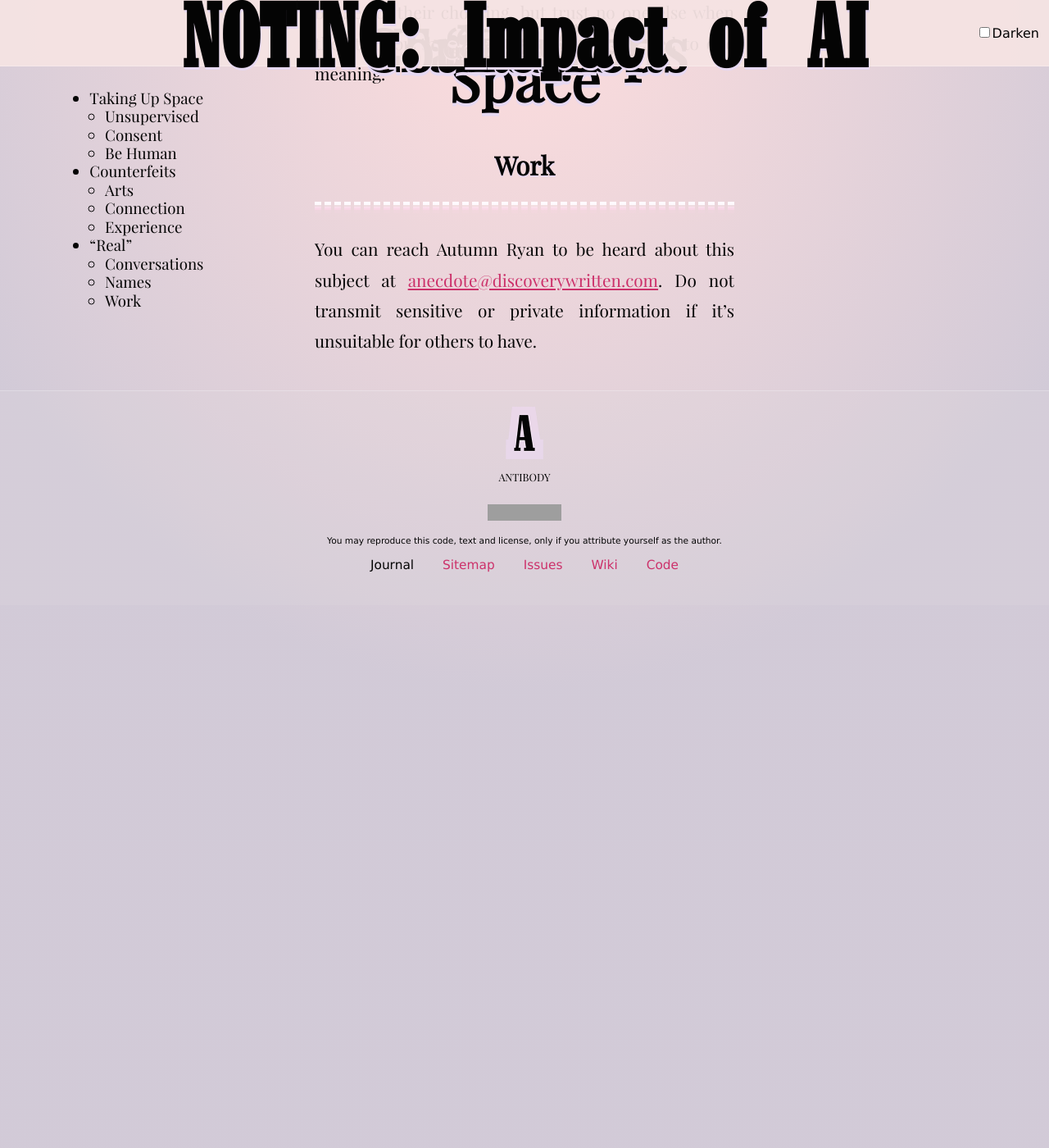
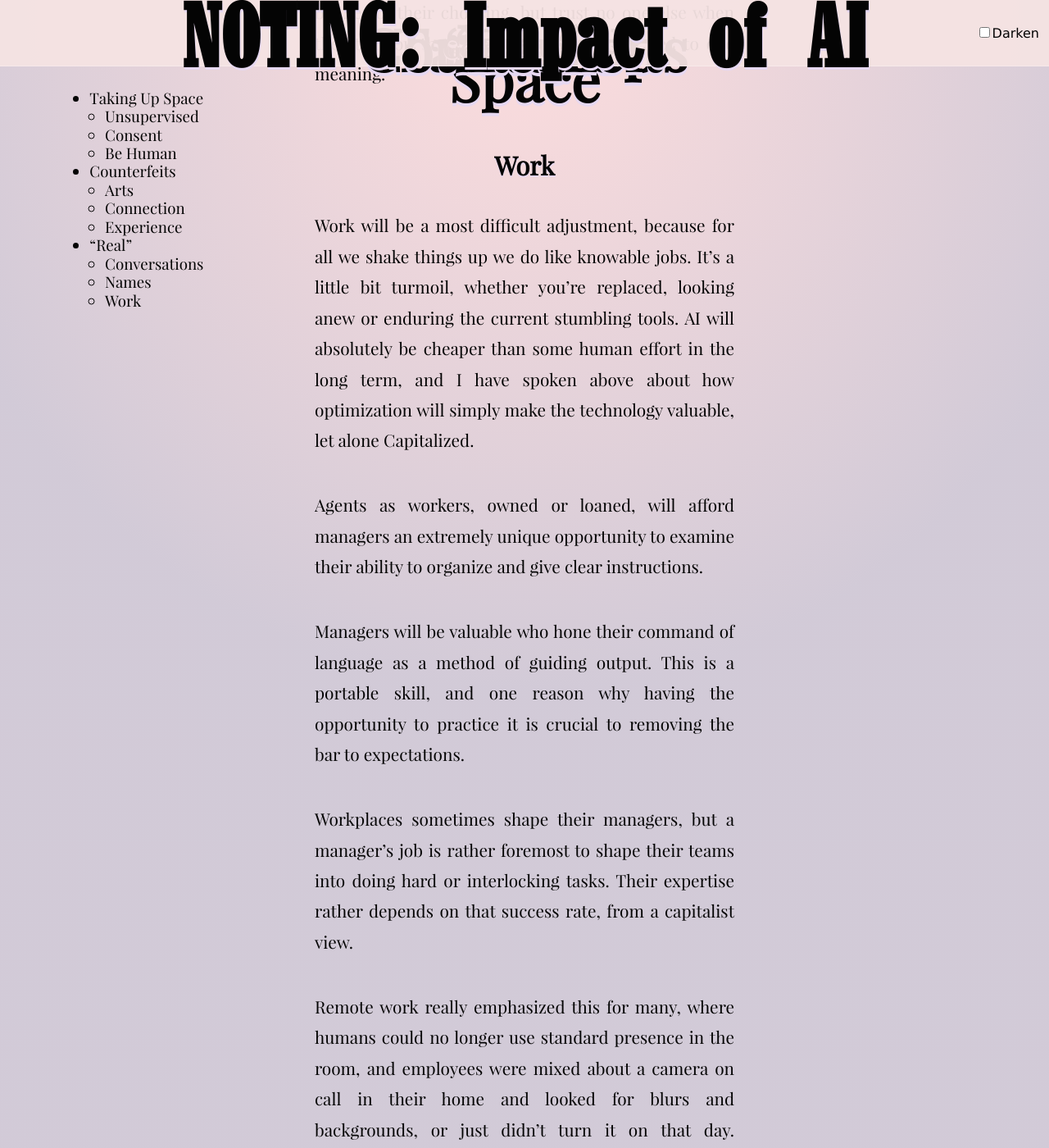
Before and after one commit to tiliv/antibody, a Jekyll site: the page built from docs/journal/autumn-ryan-Impact-of-AI/index.md, in a window 1280 px wide and 1400 px high, scrolled down 53999 px. Shown: the whole window at 82% size. Built offline with Jekyll 4.4.1, drawn with Linux system fonts in a browser that asks for light colours; before the commit the page ends 54737 px from its top, so only the background shows below that; some of the changed text lies outside the part shown; grey boxes are pictures that could not be loaded.

```diff
--- a/docs/journal/autumn-ryan-Impact-of-AI/index.md
+++ b/docs/journal/autumn-ryan-Impact-of-AI/index.md
@@ -27,7 +27,7 @@
 
 This isn't training yet (they can't hire enough LLM talent everywhere at once) but certainly facilitates its next application. The true Targeted Advertising is coming.
 
-AIs will indeed get to know you individually, they will indeed become many, because there will be farms of You, shelves of models of You, accepting things on your behalf, things you """are likely to have consented to using conventional technology""".
+AIs will indeed get to know you individually, they will indeed become many, because there will be farms of You, shelves of models of You, accepting things on your behalf, things you “““are likely to have consented to using conventional technology”””.
 
 The Businesses carved out in their first strike the ability for AI to make decisions. In the courts of the future, Businesses will argue that their models can impersonate your buying habits so well that they can literally purchase things for you and you must intervene to legally preempt a charge on a card you just got and haven't used. Don't even think hard about it: Your phone Network sells your Location and your Credit Card sells your activity to the specific stores you were predicted to visit this week, to the shelves at the grocery store for a new product on steeeeeeep Discount For You, preying on your poverty. Stores get personalized sales that they no longer control because the AIs do that like inverse Door Dash coming to sell something. Prices get fake because you have to wait for the AIs to offer something reasonable. They'll send Strangers to intercept our travel routes with offers, the billboards having already been programmed by the minute for the individuals predicted to be there.
 
@@ -363,7 +363,7 @@
 
 In a few decades, we'd ironed that out to just mostly Skype going robo as you were banished a lot from the UDP plane for one turn for inscrutable reasons. Call it network shaping hazards or protocol inefficiencies, sometimes the computers just bloinked at us, and we always take it as noise, smeared Something Else, between the Real Data it rides with.
 
-Now their bloinking is in text and audio and video. (ChatGPT Voice Mode has been weird to me.) It's between the lines, what the LLM leaves out (or is ordered to like that """sputnik moment""" DeepSeek R1). Their guile is not just in the missing stuff, but in the absolute need to arrive at an ending that rationalized before the parts tried. It'll say anything to turn in that paper, because that's what papers do, they turn in.
+Now their bloinking is in text and audio and video. (ChatGPT Voice Mode has been weird to me.) It's between the lines, what the LLM leaves out (or is ordered to like that “““sputnik moment””” DeepSeek R1). Their guile is not just in the missing stuff, but in the absolute need to arrive at an ending that rationalized before the parts tried. It'll say anything to turn in that paper, because that's what papers do, they turn in.
 
 We will forever be able to tell language-capable model AIs what we want in our own best vocabulary (which are sometimes imprecise compared to code, but both come from careful attention). We can teach it what is wrong. There is the small matter of it remembering the next time it teleports in front of us like a Good Place Janet. The memory gap will not be so dire soon. (Whose Cloud Memory Privacy Policy will you sign?)
 
@@ -408,3 +408,19 @@
 Some endeavor to use AI as a sociopolitical dream machine and call for its absolute deregulation. That is irrational. We will have free speech image generators forever, so don't be a Regulation concern troll just for that. These people will appear to put AI wholly under a banner of their choosing, but trust no one else when they tell you the great mirror of AI is limited to one meaning.
 
 #### Work
+
+Work will be a most difficult adjustment, because for all we shake things up we do like knowable jobs. It's a little bit turmoil, whether you're replaced, looking anew or enduring the current stumbling tools. AI will absolutely be cheaper than some human effort in the long term, and I have spoken above about how optimization will simply make the technology valuable, let alone Capitalized.
+
+Agents as workers, owned or loaned, will afford managers an extremely unique opportunity to examine their ability to organize and give clear instructions.
+
+Managers will be valuable who hone their command of language as a method of guiding output. This is a portable skill, and one reason why having the opportunity to practice it is crucial to removing the bar to expectations.
+
+Workplaces sometimes shape their managers, but a manager's job is rather foremost to shape their teams into doing hard or interlocking tasks. Their expertise rather depends on that success rate, from a capitalist view.
+
+Remote work really emphasized this for many, where humans could no longer use standard presence in the room, and employees were mixed about a camera on call in their home and looked for blurs and backgrounds, or just didn't turn it on that day. Sometimes people behind those empty tiles are prone to tune out in ways they physically couldn't in a room together.
+
+Managers have a challenging task and look for employees they can work with, whatever their skills. In some places, tastes have gotten quite particular! It has concerned me generally for a time that the hiring pipeline cannot describe its needs very well, but expects mystical adherence to the ethos.
+
+Companies fail at pitching us about themselves because it's all compulsive non-statement and signalling. Though they know what they want, that document may not be useful depiction of it. The reasons workers get let go for can be many, but a good number derive from a lack of skill with motivational management. Keeping the resources you have, hiring from within, these are not novel ideas but company culture can fully prohibit it, if the Authority says so.
+
+"Real" work is not exclusive to some marketplace.
```
